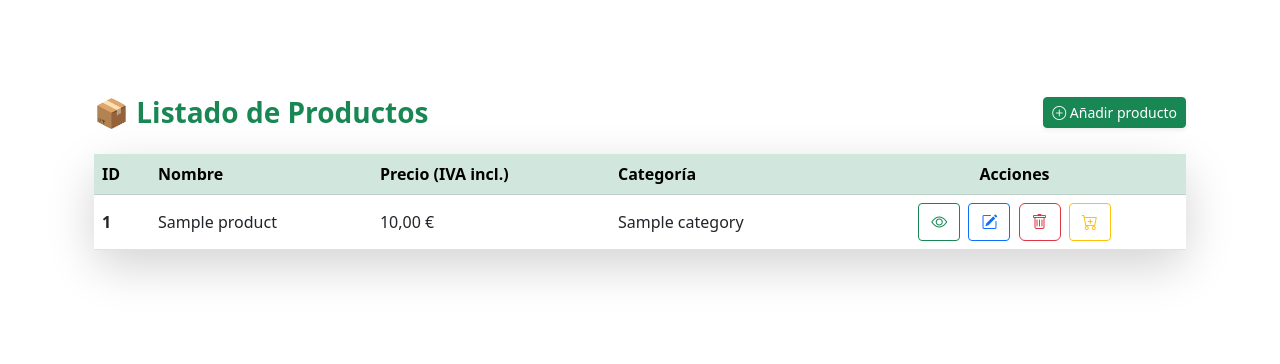
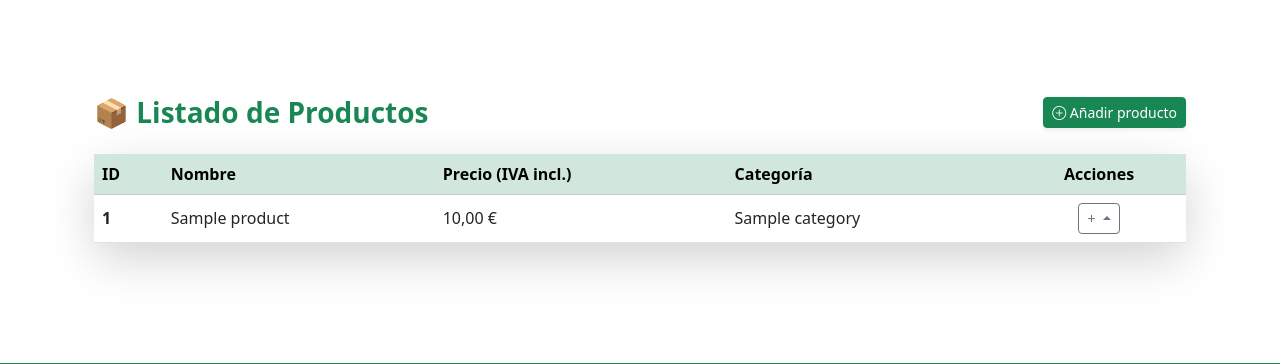
Before and after one commit to mcanadas29dev/UnedGsdProject, a Symfony app: template templates/product/index.html.twig in a window 1280 px wide. Shown: the part 56-420 px from the top of the page. Run offline with Twig, Linux system fonts and the light colour scheme; the template is opened without the code that fills it: most values are stand-ins (such as "Sample title", 1, 10 or a date in 2020); some libraries are stand-ins or nearby versions.

Commit message:
Reorganizar botones Administracion>Produtos Closes #5

```diff
--- a/templates/product/_delete_form.html.twig
+++ b/templates/product/_delete_form.html.twig
@@ -1,6 +1,8 @@
-<form method="post" action="{{ path('product_delete', {'id': product.id}) }}" onsubmit="return confirm('¿Estás seguro de eliminar este producto?');" class="d-inline">
+
+<form method="post" action="{{ path('product_delete', {id: product.id}) }}" style="display:inline-block;" onsubmit="return confirm('¿Seguro que quieres eliminar este producto?');">
     <input type="hidden" name="_token" value="{{ csrf_token('delete' ~ product.id) }}">
-    <button class="btn btn-outline-danger">
-        <i class="bi bi-trash"></i>
-    </button>
+    <li>
+        <button class="dropdown-item text-muted">
+            <i class="bi bi-trash"></i> Borrar
+        </button></li>
 </form>
--- a/templates/product/index.html.twig
+++ b/templates/product/index.html.twig
@@ -33,22 +33,21 @@
                         <td>{{ product.price|number_format(2, ',', '.') }} €</td>
                         <td>{{ product.category.name }}</td>
 
+
                         <td class="text-center">
-                            <a href="{{ path('product_show', {'id': product.id}) }}"
-                               class="btn btn-outline-success rounded-1 me-1" title="Ver">
-                                <i class="bi bi-eye"></i>
-                            </a>
-                            <a href="{{ path('product_edit', {'id': product.id}) }}"
-                               class="btn btn-outline-primary rounded-1 me-1" title="Editar">
-                                <i class="bi bi-pencil-square"></i>
-                            </a>
-                            {{ include('product/_delete_form.html.twig', {'product': product}) }}
-                            <a href="{{ path('cart_add', {id: product.id}) }}"
-                               class="btn btn-outline-warning rounded-1 ms-1" title="Añadir al carrito">
-                                <i class="bi bi-cart-plus"></i>
-                            </a>
+
+                                    <div class="btn-group dropup" role="group">
+                                        <button type="button" class="btn btn-sm btn-outline-secondary dropdown-toggle" data-bs-toggle="dropdown" aria-expanded="false">
+                                        +
+                                        </button>
+                                        <ul class="dropdown-menu">
+
+                                        <li><a class="dropdown-item text-muted" href="{{ path('product_show', {'id': product.id}) }}" ><i class="bi bi-eye"></i> Ver</a></li>
+                                        <li><a class="dropdown-item text-muted" href="{{ path('product_edit', {'id': product.id}) }}"> <i class="bi bi-pencil-square"></i> Editar</a></li>
+                                        {{ include('product/_delete_form.html.twig', {'product': product}) }}
+                                        </ul>
+                                    </div>
                         </td>
-
 
                     </tr>
                 {% else %}
--- a/templates/product/show.html.twig
+++ b/templates/product/show.html.twig
@@ -50,7 +50,7 @@
                            class="btn btn-outline-secondary rounded-1 shadow-sm">
                             <i class="bi bi-arrow-left"></i> Volver
                         </a>
-                        {{ include('product/_delete_form.html.twig', {'product': product}) }}
+
                     </div>
                 </div>
             </div>
```
Also changed, not shown: public/images/productos/tomates-68cbd17c54e58.jpg (added).
